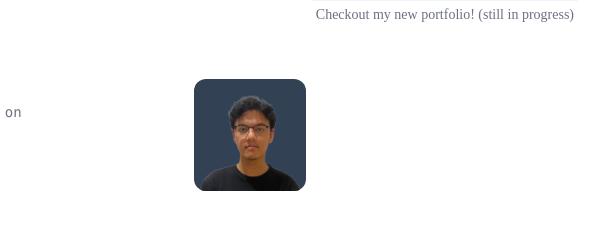
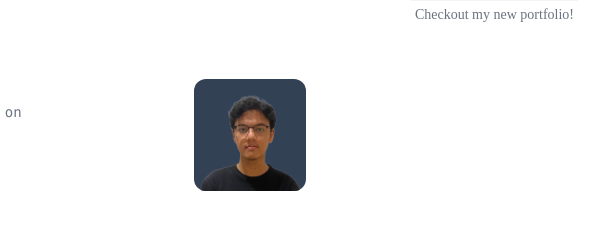
Before and after one commit to farreljordan/farreljordan.github.io, a plain HTML site: page index.html in a window 1280 px wide. Shown: the top 235 px of the page, 670-1275 px from the left. Drawn offline with nearby package versions, Linux system fonts and the light colour scheme.

Commit message:
Remove still in progress text

```diff
--- a/index.html
+++ b/index.html
@@ -4,6 +4,9 @@
     <meta charset="utf-8" />
     <meta name="viewport" content="width=device-width, initial-scale=1" />
     <link rel="stylesheet" href="/style.css" />
+    <!-- <script>
+      window.location.href = "https://farreljordan.com";
+    </script> -->
     <script src="https://cdn.tailwindcss.com"></script>
     <script src="https://cdn.tailwindcss.com?plugins=forms,typography,aspect-ratio,line-clamp"></script>
     <style type="text/tailwindcss">
@@ -1122,7 +1125,7 @@
           target="_blank"
           class="hover:underline"
         >
-          Checkout my new portfolio! (still in progress)
+          Checkout my new portfolio!
         </a>
       </p>
       <!-- <button
```
